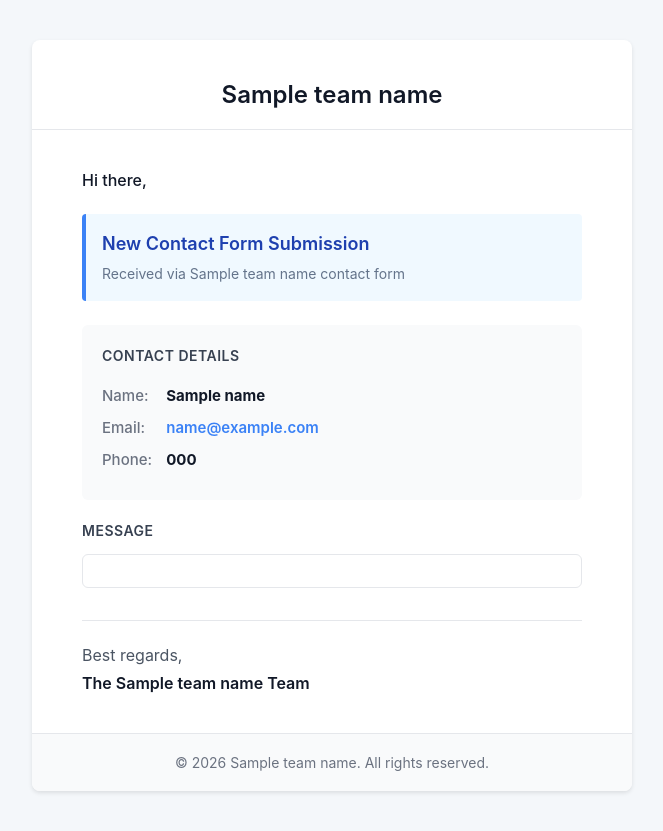
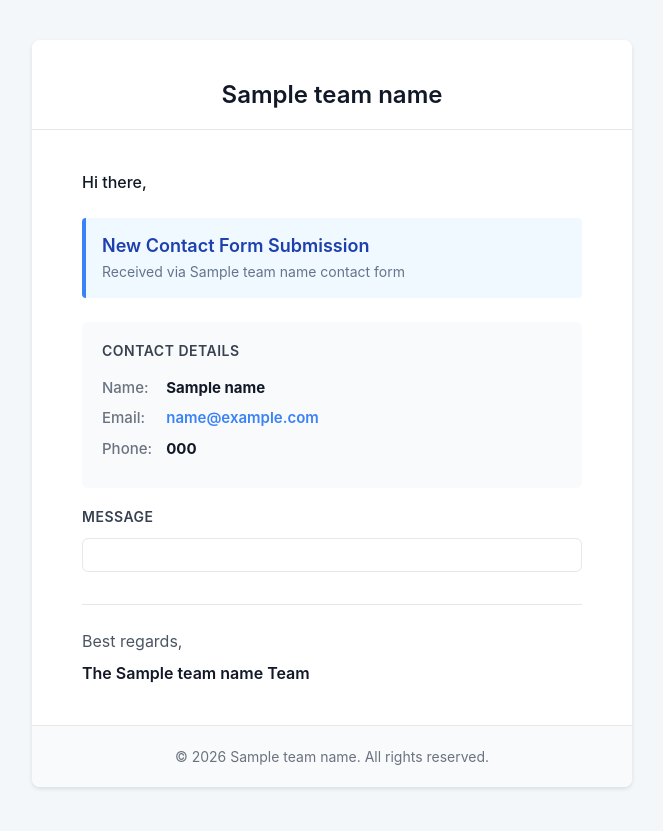
Before and after one commit to dan1229/django_dans_notifications, a Django app: template django_dans_notifications/templates/django-dans-emails/contact.html in a window 1280 px wide. Shown: the whole page, without its empty margins (308-971 px from the left). After the commit the page ends 789 px from the top, so only its background shows below. Run offline with Django 5.2, Linux system fonts and the light colour scheme; the template is opened without the code that fills it: most values are stand-ins (such as "Sample title", 1, 10 or a date in 2020).

Commit message:
clean up

```diff
--- a/django_dans_notifications/templates/django-dans-emails/base.html
+++ b/django_dans_notifications/templates/django-dans-emails/base.html
@@ -4,16 +4,8 @@
 	<meta http-equiv="Content-Type" content="text/html; charset=UTF-8"/>
 	<meta name="viewport" content="width=device-width, initial-scale=1.0"/>
 	<title>{{ subject|default:"Email Notification" }}</title>
+	<!--[if !mso]><!-->
 	<style type="text/css">
-		body {
-			margin: 0;
-			padding: 0;
-			background-color: #f4f7fa;
-			font-family: -apple-system, BlinkMacSystemFont, 'Segoe UI', Roboto, 'Helvetica Neue', Arial, sans-serif;
-		}
-		table {
-			border-collapse: collapse;
-		}
 		@media only screen and (max-width: 600px) {
 			.email-container {
 				width: 100% !important;
@@ -24,44 +16,45 @@
 			}
 		}
 	</style>
+	<!--<![endif]-->
 </head>
 
-<body style="margin: 0; padding: 0; background-color: #f4f7fa;">
-	<table role="presentation" cellpadding="0" cellspacing="0" border="0" width="100%" style="background-color: #f4f7fa;">
+<body style="margin: 0; padding: 0; background-color: #f4f7fa; font-family: -apple-system, BlinkMacSystemFont, 'Segoe UI', Roboto, Helvetica, Arial, sans-serif, 'Apple Color Emoji', 'Segoe UI Emoji', 'Segoe UI Symbol';">
+	<table role="presentation" cellpadding="0" cellspacing="0" border="0" width="100%" style="border-collapse: collapse; background-color: #f4f7fa;">
 		<tr>
-			<td align="center" style="padding: 40px 20px;">
-				<table role="presentation" cellpadding="0" cellspacing="0" border="0" width="600" class="email-container" style="background-color: #ffffff; border-radius: 8px; box-shadow: 0 2px 4px rgba(0, 0, 0, 0.1); max-width: 600px;">
+			<td align="center" style="padding: 40px 20px; font-family: -apple-system, BlinkMacSystemFont, 'Segoe UI', Roboto, Helvetica, Arial, sans-serif;">
+				<table role="presentation" cellpadding="0" cellspacing="0" border="0" width="600" class="email-container" style="border-collapse: collapse; background-color: #ffffff; border-radius: 8px; box-shadow: 0 2px 4px rgba(0, 0, 0, 0.1); max-width: 600px;">
 
 					{# Header with logo/company name #}
 					{% if team_name %}
 					<tr>
-						<td align="center" style="padding: 40px 20px 20px 20px; border-bottom: 1px solid #e5e7eb;">
-							<h1 style="margin: 0; color: #111827; font-size: 24px; font-weight: 600;">{{ team_name }}</h1>
+						<td align="center" style="padding: 40px 20px 20px 20px; border-bottom: 1px solid #e5e7eb; font-family: -apple-system, BlinkMacSystemFont, 'Segoe UI', Roboto, Helvetica, Arial, sans-serif;">
+							<h1 style="margin: 0; color: #111827; font-size: 24px; font-weight: 600; font-family: -apple-system, BlinkMacSystemFont, 'Segoe UI', Roboto, Helvetica, Arial, sans-serif;">{{ team_name }}</h1>
 						</td>
 					</tr>
 					{% endif %}
 
 					{# Main content area #}
 					<tr>
-						<td class="content-padding" style="padding: 40px 50px;">
+						<td class="content-padding" style="padding: 40px 50px; font-family: -apple-system, BlinkMacSystemFont, 'Segoe UI', Roboto, Helvetica, Arial, sans-serif;">
 
 							{# Greeting #}
-							<p style="margin: 0 0 24px 0; color: #111827; font-size: 16px; font-weight: 500;">
+							<p style="margin: 0 0 24px 0; color: #111827; font-size: 16px; font-weight: 500; font-family: -apple-system, BlinkMacSystemFont, 'Segoe UI', Roboto, Helvetica, Arial, sans-serif; line-height: 1.5;">
 								Hi there,
 							</p>
 
 							{# Content block #}
-							<div style="color: #4b5563; font-size: 16px; line-height: 1.6;">
+							<div style="color: #4b5563; font-size: 16px; line-height: 1.6; font-family: -apple-system, BlinkMacSystemFont, 'Segoe UI', Roboto, Helvetica, Arial, sans-serif;">
 								{% block content %}
 								{% endblock %}
 							</div>
 
 							{# Signature #}
 							<div style="margin-top: 32px; padding-top: 24px; border-top: 1px solid #e5e7eb;">
-								<p style="margin: 0 0 8px 0; color: #4b5563; font-size: 16px;">
+								<p style="margin: 0 0 8px 0; color: #4b5563; font-size: 16px; font-family: -apple-system, BlinkMacSystemFont, 'Segoe UI', Roboto, Helvetica, Arial, sans-serif; line-height: 1.5;">
 									Best regards,
 								</p>
-								<p style="margin: 0; color: #111827; font-size: 16px; font-weight: 600;">
+								<p style="margin: 0; color: #111827; font-size: 16px; font-weight: 600; font-family: -apple-system, BlinkMacSystemFont, 'Segoe UI', Roboto, Helvetica, Arial, sans-serif; line-height: 1.5;">
 									{% if team_name %}The {{ team_name }} Team{% else %}The Team{% endif %}
 								</p>
 							</div>
@@ -71,8 +64,8 @@
 
 					{# Footer #}
 					<tr>
-						<td style="padding: 20px 50px; background-color: #f9fafb; border-top: 1px solid #e5e7eb; border-radius: 0 0 8px 8px; text-align: center;">
-							<p style="margin: 0; color: #6b7280; font-size: 14px;">
+						<td style="padding: 20px 50px; background-color: #f9fafb; border-top: 1px solid #e5e7eb; border-radius: 0 0 8px 8px; text-align: center; font-family: -apple-system, BlinkMacSystemFont, 'Segoe UI', Roboto, Helvetica, Arial, sans-serif;">
+							<p style="margin: 0; color: #6b7280; font-size: 14px; font-family: -apple-system, BlinkMacSystemFont, 'Segoe UI', Roboto, Helvetica, Arial, sans-serif; line-height: 1.5;">
 								{% if team_name %}
 									© {% now "Y" %} {{ team_name }}. All rights reserved.
 								{% else %}
--- a/django_dans_notifications/templates/django-dans-emails/contact.html
+++ b/django_dans_notifications/templates/django-dans-emails/contact.html
@@ -2,43 +2,43 @@
 
 {% block content %}
 	<div style="background-color: #f0f9ff; border-left: 4px solid #3b82f6; padding: 16px; margin-bottom: 24px; border-radius: 4px;">
-		<h2 style="margin: 0; color: #1e40af; font-size: 18px; font-weight: 600;">
+		<h2 style="margin: 0; color: #1e40af; font-size: 18px; font-weight: 600; font-family: -apple-system, BlinkMacSystemFont, 'Segoe UI', Roboto, Helvetica, Arial, sans-serif; line-height: 1.3;">
 			New Contact Form Submission
 		</h2>
 		{% if team_name %}
-		<p style="margin: 4px 0 0 0; color: #64748b; font-size: 14px;">
+		<p style="margin: 4px 0 0 0; color: #64748b; font-size: 14px; font-family: -apple-system, BlinkMacSystemFont, 'Segoe UI', Roboto, Helvetica, Arial, sans-serif; line-height: 1.5;">
 			Received via {{ team_name }} contact form
 		</p>
 		{% endif %}
 	</div>
 
 	<div style="background-color: #f9fafb; padding: 20px; border-radius: 6px; margin-bottom: 20px;">
-		<h3 style="margin: 0 0 16px 0; color: #374151; font-size: 14px; font-weight: 600; text-transform: uppercase; letter-spacing: 0.5px;">
+		<h3 style="margin: 0 0 16px 0; color: #374151; font-size: 14px; font-weight: 600; text-transform: uppercase; letter-spacing: 0.5px; font-family: -apple-system, BlinkMacSystemFont, 'Segoe UI', Roboto, Helvetica, Arial, sans-serif; line-height: 1.3;">
 			Contact Details
 		</h3>
 
-		<p style="margin: 8px 0; color: #111827; font-size: 15px;">
-			<span style="color: #6b7280; font-weight: 500; display: inline-block; min-width: 60px;">Name:</span>
-			<strong>{{ name }}</strong>
+		<p style="margin: 8px 0; color: #111827; font-size: 15px; font-family: -apple-system, BlinkMacSystemFont, 'Segoe UI', Roboto, Helvetica, Arial, sans-serif; line-height: 1.5;">
+			<span style="color: #6b7280; font-weight: 500; display: inline-block; min-width: 60px; font-family: -apple-system, BlinkMacSystemFont, 'Segoe UI', Roboto, Helvetica, Arial, sans-serif;">Name:</span>
+			<strong style="font-family: -apple-system, BlinkMacSystemFont, 'Segoe UI', Roboto, Helvetica, Arial, sans-serif;">{{ name }}</strong>
 		</p>
-		<p style="margin: 8px 0; color: #111827; font-size: 15px;">
-			<span style="color: #6b7280; font-weight: 500; display: inline-block; min-width: 60px;">Email:</span>
-			<a href="mailto:{{ email }}" style="color: #3b82f6; text-decoration: none; font-weight: 600;">{{ email }}</a>
+		<p style="margin: 8px 0; color: #111827; font-size: 15px; font-family: -apple-system, BlinkMacSystemFont, 'Segoe UI', Roboto, Helvetica, Arial, sans-serif; line-height: 1.5;">
+			<span style="color: #6b7280; font-weight: 500; display: inline-block; min-width: 60px; font-family: -apple-system, BlinkMacSystemFont, 'Segoe UI', Roboto, Helvetica, Arial, sans-serif;">Email:</span>
+			<a href="mailto:{{ email }}" style="color: #3b82f6; text-decoration: none; font-weight: 600; font-family: -apple-system, BlinkMacSystemFont, 'Segoe UI', Roboto, Helvetica, Arial, sans-serif;">{{ email }}</a>
 		</p>
 		{% if phone %}
-		<p style="margin: 8px 0; color: #111827; font-size: 15px;">
-			<span style="color: #6b7280; font-weight: 500; display: inline-block; min-width: 60px;">Phone:</span>
-			<strong>{{ phone }}</strong>
+		<p style="margin: 8px 0; color: #111827; font-size: 15px; font-family: -apple-system, BlinkMacSystemFont, 'Segoe UI', Roboto, Helvetica, Arial, sans-serif; line-height: 1.5;">
+			<span style="color: #6b7280; font-weight: 500; display: inline-block; min-width: 60px; font-family: -apple-system, BlinkMacSystemFont, 'Segoe UI', Roboto, Helvetica, Arial, sans-serif;">Phone:</span>
+			<strong style="font-family: -apple-system, BlinkMacSystemFont, 'Segoe UI', Roboto, Helvetica, Arial, sans-serif;">{{ phone }}</strong>
 		</p>
 		{% endif %}
 	</div>
 
 	<div>
-		<h3 style="margin: 0 0 12px 0; color: #374151; font-size: 14px; font-weight: 600; text-transform: uppercase; letter-spacing: 0.5px;">
+		<h3 style="margin: 0 0 12px 0; color: #374151; font-size: 14px; font-weight: 600; text-transform: uppercase; letter-spacing: 0.5px; font-family: -apple-system, BlinkMacSystemFont, 'Segoe UI', Roboto, Helvetica, Arial, sans-serif; line-height: 1.3;">
 			Message
 		</h3>
 		<div style="background-color: #ffffff; border: 1px solid #e5e7eb; padding: 16px; border-radius: 6px;">
-			<p style="margin: 0; color: #374151; font-size: 15px; line-height: 1.6; white-space: pre-wrap;">{{ message|linebreaksbr }}</p>
+			<p style="margin: 0; color: #374151; font-size: 15px; line-height: 1.6; white-space: pre-wrap; font-family: -apple-system, BlinkMacSystemFont, 'Segoe UI', Roboto, Helvetica, Arial, sans-serif;">{{ message|linebreaksbr }}</p>
 		</div>
 	</div>
 {% endblock %}
```
